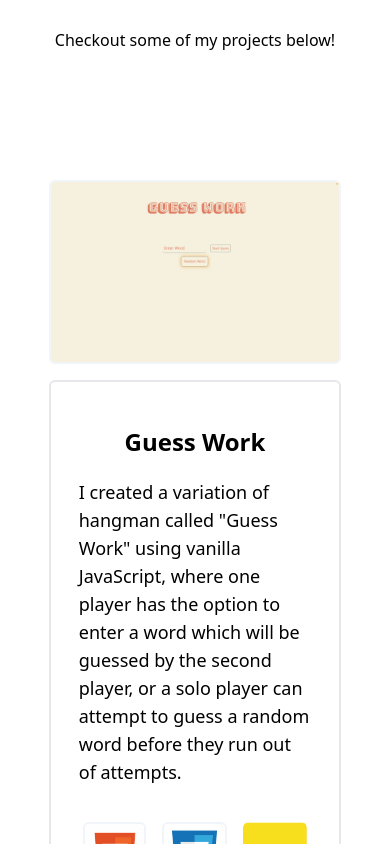
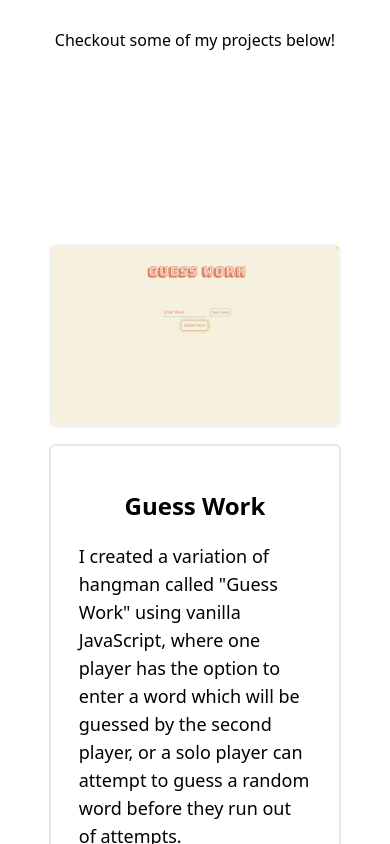
Before and after one commit to Iffat77/my-portfolio, a React (Create React App) app: page / in a window 390 px wide. Shown: the part 1740-2584 px from the top of the page. Built offline with nearby package versions, Linux system fonts and the light colour scheme.

Commit message:
adds sections routing to mobile nav

```diff
--- a/src/components/Nav.jsx
+++ b/src/components/Nav.jsx
@@ -30,8 +30,9 @@ function Nav() {
       </div>
 
     <ul className={!nav ? "hidden" : "absolute bg-slate-300 w-full px-8"}>
-     <li className="border-b-2 border-slate-300 w-full py-3 text-center"> <NavLink className='navlink' to="/">Home</NavLink> </li>
-     <li className="border-b-2 border-slate-300 w-full py-3 text-center"> <NavLink className='navlink' to="/about">About</NavLink></li>
+     <li className="border-b-2 border-slate-300 w-full py-3 text-center"> <div className='' onClick={() => window.location.replace("/#top")}>Home</div> </li>
+     <li className="border-b-2 border-slate-300 w-full py-3 text-center"> <div className='' onClick={() => window.location.replace("/#about")}>About</div></li>
+     <li className="border-b-2 border-slate-300 w-full py-3 text-center"> <div className='' onClick={() => window.location.replace("/#projects")}>Projects</div> </li>
      <li className="border-b-2 border-slate-300 w-full py-3 text-center"> <div className='' onClick={() => window.location.replace("/#contact")}>Contact</div> </li>
      <li className="border-b-2 border-slate-300 w-full py-3 text-center"> <a className="navlink" href = {pdf} target = "_blank">Resume</a> </li>
     </ul>
--- a/src/screens/Home.jsx
+++ b/src/screens/Home.jsx
@@ -51,7 +51,7 @@ function Home() {
         <h1 className='text-center my-20'>Checkout some of my projects below!</h1>
       </div>
 
-      <section id='projects' className='my-5 md:flex md:flex-row h-full w-screen md:mt-12 pt-12'>
+      <section id='projects' className='my-5 md:flex md:flex-row h-full w-screen mt-24 pt-24 md:mt-16 md:pt-16'>
 
         <div className='flex justify-center items-center md:pt-4 md:w-1/2 mb-4  sm:p0 sm:justify-center md:p-0 lg:mb-4'>
          <img onClick={handleClickGuess} className='md:object-contain  md:rounded-md  md:border-none h-3/4 w-3/4 rounded-md border-solid border-2 border-slate-100 hover:drop-shadow-md ' src={guesswork} />
```
